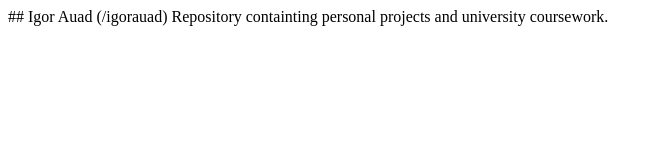
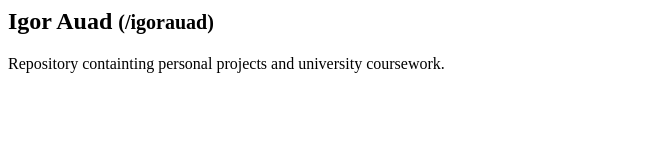
Before and after one commit to igorauad/igorauad.github.io, a plain HTML site: page index.html in a window 1280 px wide. Shown: the whole page, without its empty margins (0-663 px from the left). Drawn offline with Linux system fonts and the light colour scheme.

Commit message:
Update index.html

```diff
--- a/index.html
+++ b/index.html
@@ -1,3 +1,5 @@
-## Igor Auad (/igorauad)
+<h2>Igor Auad <small>(/igorauad)</small></h2>
 
+<p>
 Repository containting personal projects and university coursework.
+</p>
```
